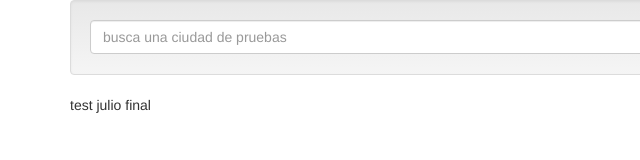
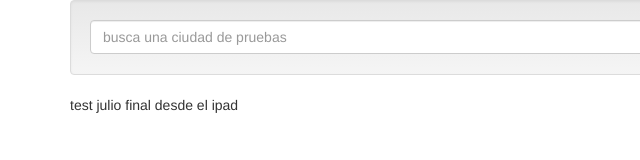
Before and after one commit to juliovg/angular1-weather, a plain HTML site: page index.html in a window 1280 px wide. Shown: the full height of the page, 0-640 px from the left. Drawn offline with nearby package versions, Linux system fonts and the light colour scheme; some packages are replaced by stand-ins of ours; a script that the page names is missing.

Commit message:
prueba desde iPad
iPad

```diff
--- a/index.html
+++ b/index.html
@@ -39,7 +39,7 @@
 
 </body>
 
-<p>test julio final</p>
+<p>test julio final desde el ipad</p>
 
 
 <script src="js/components/common/commonFac.js"></script>
```
